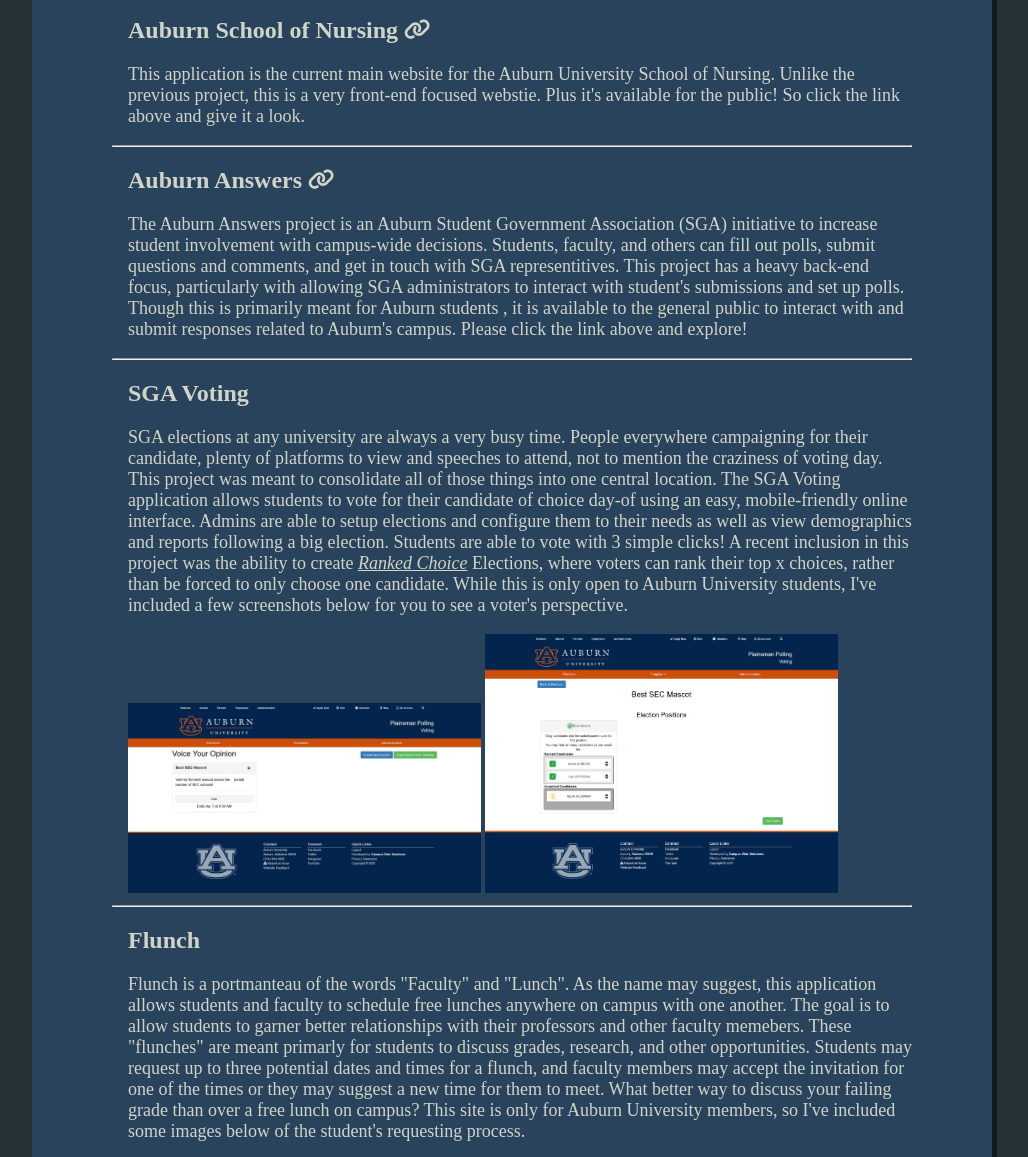
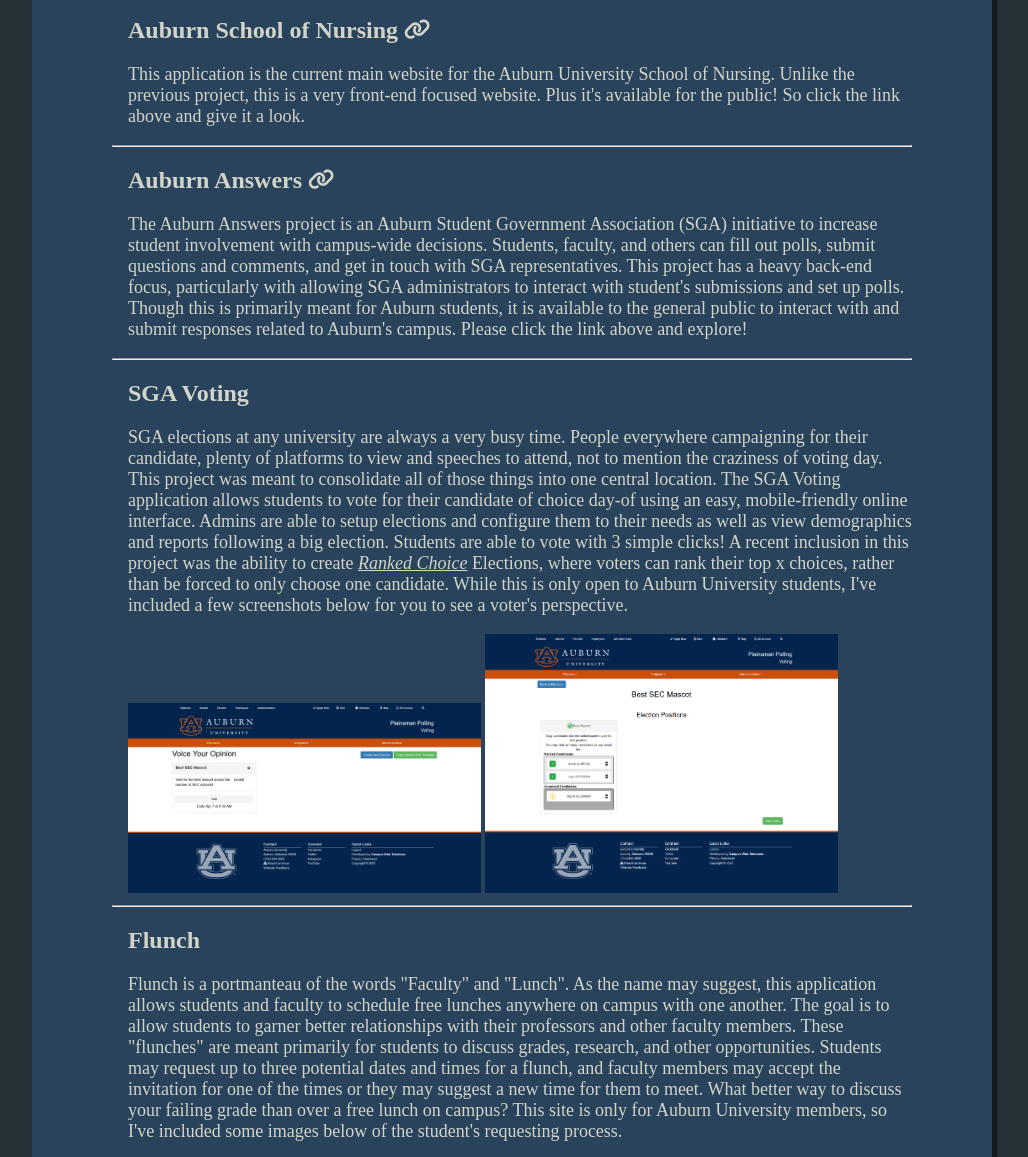
Before and after one commit to drew00hughes/drew00hughes.github.io, a plain HTML site: page projects.html in a window 1280 px wide. Shown: the part 922-2079 px from the top of the page, without its empty margins (128-1156 px from the left). Drawn offline with Linux system fonts and the light colour scheme.

Commit message:
That's the last of 'em

```diff
--- a/projects.html
+++ b/projects.html
@@ -72,7 +72,7 @@
             <a href="https://aub.ie/nursing" target="_blank"><h2>Auburn School of Nursing <i class="fas fa-link fa-sm"></i></h2></a>
             <p>
                 This application is the current main website for the Auburn University School of Nursing. Unlike the previous
-                project, this is a very front-end focused webstie. Plus it's available for the public! So click the link above
+                project, this is a very front-end focused website. Plus it's available for the public! So click the link above
                 and give it a look.
             </p>
         </div>
@@ -82,9 +82,9 @@
             <p>
                 The Auburn Answers project is an Auburn Student Government Association (SGA) initiative to increase
                 student involvement with campus-wide decisions. Students, faculty, and others can fill out polls, submit
-                questions and comments, and get in touch with SGA representitives. This project has a heavy back-end focus,
+                questions and comments, and get in touch with SGA representatives. This project has a heavy back-end focus,
                 particularly with allowing SGA administrators to interact with student's submissions and set up polls. Though this
-                is primarily meant for Auburn students , it is available to the general public to interact with and submit responses
+                is primarily meant for Auburn students, it is available to the general public to interact with and submit responses
                 related to Auburn's campus. Please click the link above and explore!
             </p>
         </div>
@@ -113,8 +113,8 @@
             <p>
                 Flunch is a portmanteau of the words "Faculty" and "Lunch". As the name may suggest, this application allows
                 students and faculty to schedule free lunches anywhere on campus with one another. The goal is to allow
-                students to garner better relationships with their professors and other faculty memebers. These "flunches"
-                are meant primarly for students to discuss grades, research, and other opportunities.
+                students to garner better relationships with their professors and other faculty members. These "flunches"
+                are meant primarily for students to discuss grades, research, and other opportunities.
                 Students may request up to three potential dates and times for a flunch, and faculty members may accept the
                 invitation for one of the times or they may suggest a new time for them to meet. What better way to discuss your
                 failing grade than over a free lunch on campus? This site is only for Auburn University members, so I've included
```
